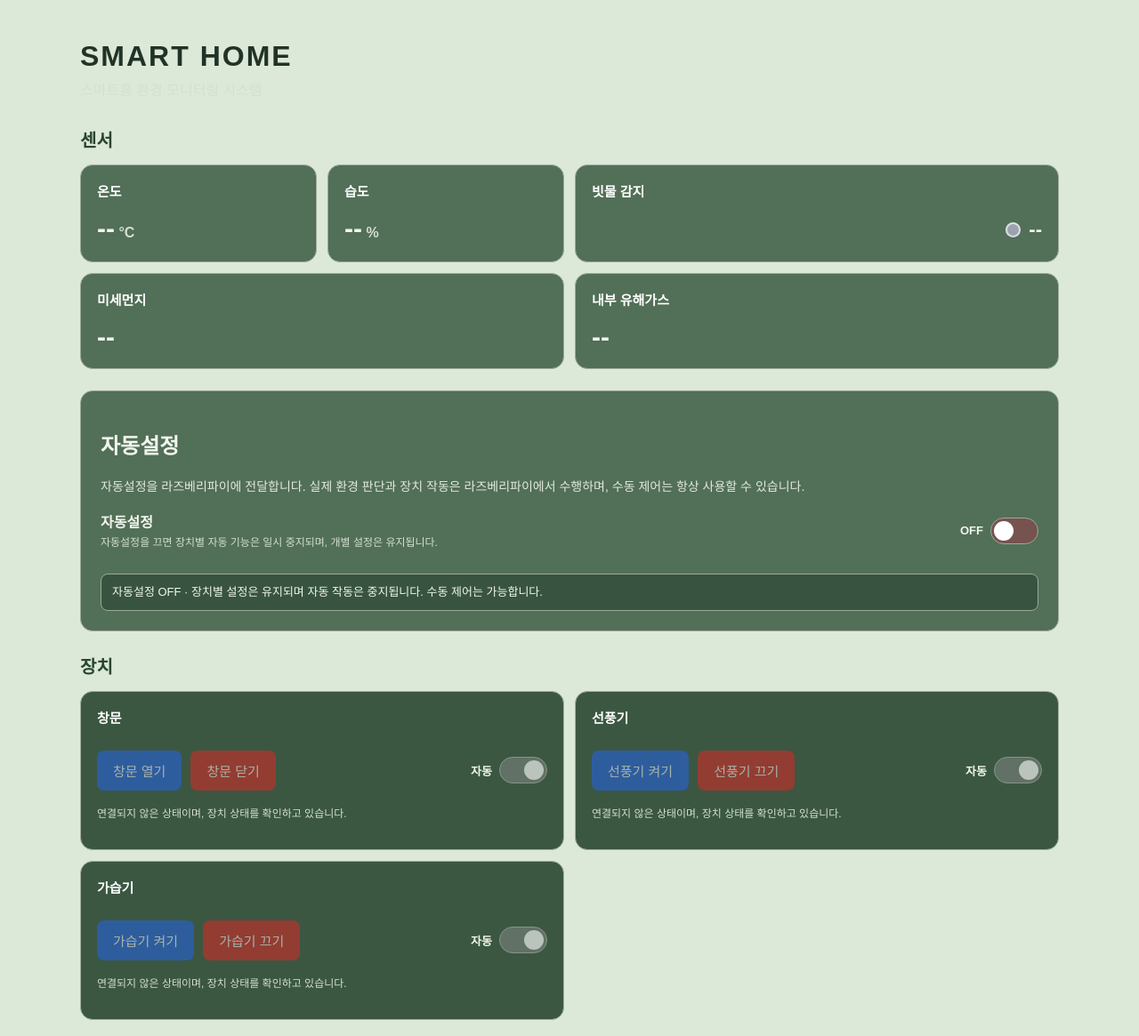
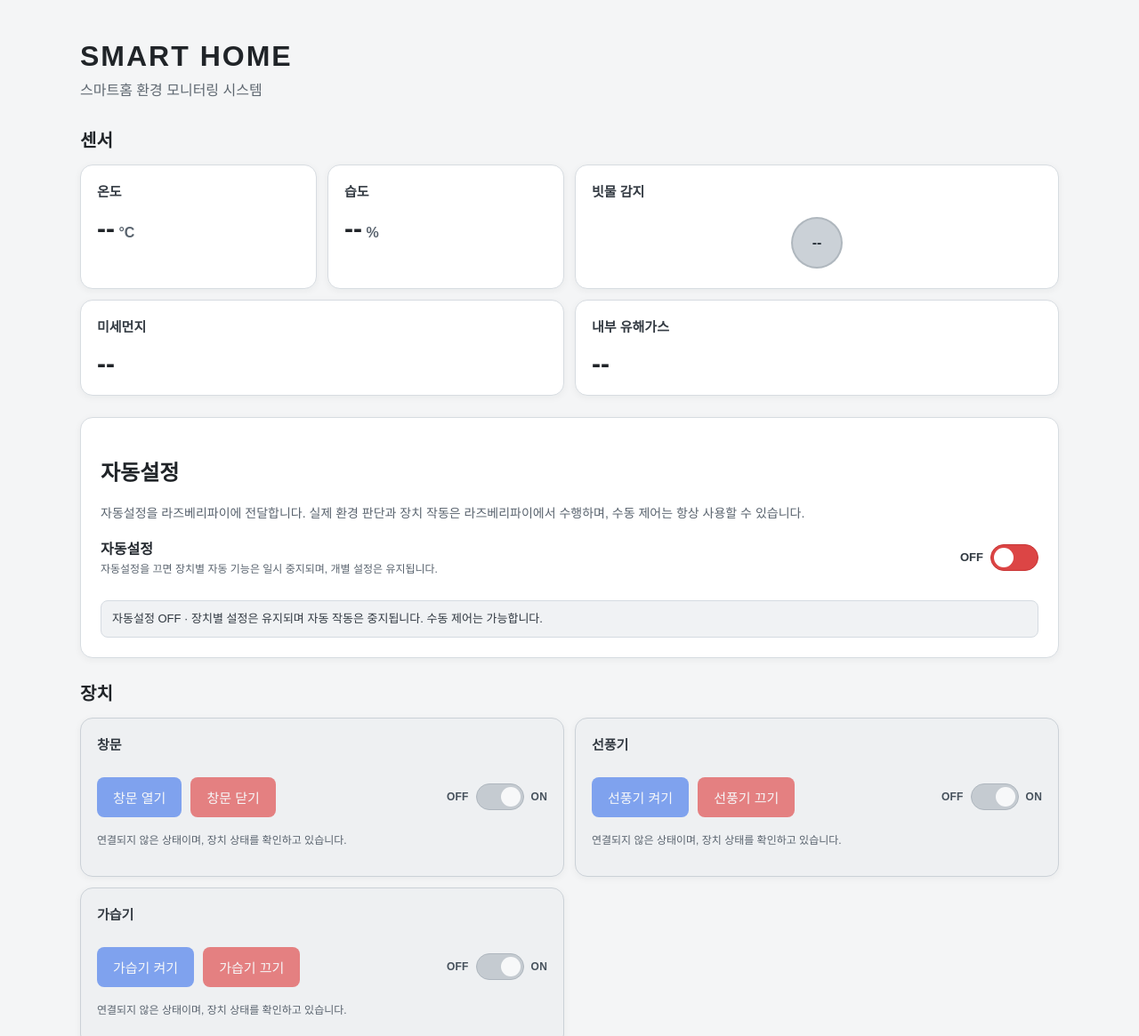
Before and after one commit to tw71178746-blip/smart-home-demo, a plain HTML site: page index.html in a window 1280 px wide. Shown: the top 1165 px of the page at 89% size. Drawn offline with nearby package versions, Linux system fonts and the light colour scheme; no server answers.

Commit message:
Update index.html

```diff
--- a/index.html
+++ b/index.html
@@ -461,6 +461,138 @@
         height: 260px;
       }
     }
+
+
+    /* 밝은 무채색 테마: 모든 주요 글자와 상태 안내의 대비를 확보합니다. */
+    body {
+      background: #f4f5f6;
+      color: #202428;
+    }
+
+    h1, h2, .section-heading { color: #202428; }
+    .subtitle { color: #5f6871; }
+
+    .card,
+    .auto-control-card,
+    .location-card {
+      background: #ffffff;
+      color: #252a30;
+      border-color: #d7dce1;
+      box-shadow: 0 2px 8px rgba(25, 35, 45, 0.05);
+    }
+
+    .card h3 { color: #343b43; }
+    .value, .device-card .value { color: #202428; }
+    .unit, .device-connection, .auto-device-help,
+    .status, .auto-control-description { color: #59636e; }
+
+    .device-card.device-on {
+      background: #edf7ef;
+      border-color: #a8d3b1;
+    }
+    .device-card.device-off {
+      background: #fff0ef;
+      border-color: #e3b4af;
+    }
+    .device-card.device-unknown {
+      background: #eef0f2;
+      border-color: #cbd1d7;
+    }
+
+    .auto-master-row, .auto-device-row {
+      border-top-color: #e1e5e9;
+    }
+    .auto-device-name { color: #252a30; }
+    .auto-switch-wrap { color: #303840; }
+    .auto-side-label {
+      color: #46515c;
+      font-size: 12px;
+      font-weight: 700;
+      letter-spacing: 0.2px;
+    }
+
+    .auto-toggle.is-off:not(:disabled) {
+      background: #dc4545;
+      border-color: #c93434;
+    }
+    .auto-toggle.is-off:not(:disabled):hover,
+    .auto-toggle.is-off:not(:disabled):focus,
+    .auto-toggle.is-off:not(:disabled):active {
+      background: #dc4545;
+      border-color: #c93434;
+    }
+    .auto-toggle.is-on:not(:disabled),
+    .auto-toggle.is-on:not(:disabled):hover,
+    .auto-toggle.is-on:not(:disabled):focus,
+    .auto-toggle.is-on:not(:disabled):active {
+      background: #229b59;
+      border-color: #188348;
+    }
+
+    /* 전체 자동설정 OFF 또는 저장 중인 개별 토글은 hover/focus에도 회색 고정 */
+    button.auto-toggle:disabled,
+    button.auto-toggle:disabled:hover,
+    button.auto-toggle:disabled:focus,
+    button.auto-toggle:disabled:active {
+      background: #c5cbd1;
+      border-color: #aeb6be;
+      opacity: 1;
+      cursor: not-allowed;
+      box-shadow: none;
+    }
+    button.auto-toggle:disabled::after { background: #f7f8f9; }
+
+    .auto-control-status,
+    .notice,
+    .location-card .notice {
+      background: #f0f2f4;
+      border-color: #d5dbe1;
+      color: #303840;
+    }
+    #mapContainer {
+      background: #e9edf0;
+    }
+    #map {
+      background: #e9edf0;
+      border-color: #cbd2d9;
+    }
+    .rain-status {
+      justify-content: center;
+      min-height: 66px;
+    }
+    .rain-indicator {
+      width: 58px;
+      height: 58px;
+      min-width: 58px;
+      border-radius: 50%;
+      display: inline-flex;
+      align-items: center;
+      justify-content: center;
+      border: 2px solid rgba(35, 45, 55, 0.16);
+      background: #9ca3af;
+      color: #202428;
+      font-size: 16px;
+      font-weight: 800;
+      line-height: 1;
+    }
+    .rain-status.is-clear .rain-indicator {
+      background: #facc15;
+      color: #3d3200;
+    }
+    .rain-status.is-rain .rain-indicator {
+      background: #3b82f6;
+      color: #ffffff;
+    }
+    .rain-status:not(.is-clear):not(.is-rain) .rain-indicator {
+      background: #cbd1d7;
+      color: #303840;
+    }
+
+    @media (max-width: 600px) {
+      .auto-side-label { font-size: 11px; }
+      .auto-switch-wrap { gap: 6px; }
+    }
+
   </style>
 </head>
 
@@ -485,7 +617,7 @@
         </div>
         <div class="card">
           <h3>빗물 감지</h3>
-          <div class="rain-status" id="rainStatus"><span class="rain-indicator"></span><span id="rain">--</span></div>
+          <div class="rain-status" id="rainStatus"><span class="rain-indicator"><span id="rain">--</span></span></div>
         </div>
         <div class="card">
           <h3>미세먼지</h3>
@@ -524,7 +656,7 @@
           <div class="device-control-row">
             <button type="button" id="windowOpenButton" onclick="sendWindowCommand('open')" disabled>창문 열기</button>
             <button type="button" class="stop" id="windowCloseButton" onclick="sendWindowCommand('close')" disabled>창문 닫기</button>
-            <div class="auto-switch-wrap"><span>자동</span><button type="button" class="auto-toggle" id="autoWindowButton" aria-label="창문 자동설정" aria-pressed="true" onclick="toggleAutoControl('window')" disabled></button></div>
+            <div class="auto-switch-wrap"><span class="auto-side-label">OFF</span><button type="button" class="auto-toggle" id="autoWindowButton" aria-label="창문 자동설정" aria-pressed="true" onclick="toggleAutoControl('window')" disabled></button><span class="auto-side-label">ON</span></div>
           </div>
           <p class="status device-status"><span class="device-connection" id="windowConnection">연결되지 않은 상태이며, 장치 상태를 확인하고 있습니다.</span></p>
         </div>
@@ -534,7 +666,7 @@
           <div class="device-control-row">
             <button type="button" id="fanOnButton" onclick="sendDeviceCommand('fan', 'on')" disabled>선풍기 켜기</button>
             <button type="button" class="stop" id="fanOffButton" onclick="sendDeviceCommand('fan', 'off')" disabled>선풍기 끄기</button>
-            <div class="auto-switch-wrap"><span>자동</span><button type="button" class="auto-toggle" id="autoFanButton" aria-label="선풍기 자동설정" aria-pressed="true" onclick="toggleAutoControl('fan')" disabled></button></div>
+            <div class="auto-switch-wrap"><span class="auto-side-label">OFF</span><button type="button" class="auto-toggle" id="autoFanButton" aria-label="선풍기 자동설정" aria-pressed="true" onclick="toggleAutoControl('fan')" disabled></button><span class="auto-side-label">ON</span></div>
           </div>
           <p class="status device-status"><span class="device-connection" id="fanConnection">연결되지 않은 상태이며, 장치 상태를 확인하고 있습니다.</span></p>
         </div>
@@ -544,7 +676,7 @@
           <div class="device-control-row">
             <button type="button" id="humidifierOnButton" onclick="sendDeviceCommand('humidifier', 'on')" disabled>가습기 켜기</button>
             <button type="button" class="stop" id="humidifierOffButton" onclick="sendDeviceCommand('humidifier', 'off')" disabled>가습기 끄기</button>
-            <div class="auto-switch-wrap"><span>자동</span><button type="button" class="auto-toggle" id="autoHumidifierButton" aria-label="가습기 자동설정" aria-pressed="true" onclick="toggleAutoControl('humidifier')" disabled></button></div>
+            <div class="auto-switch-wrap"><span class="auto-side-label">OFF</span><button type="button" class="auto-toggle" id="autoHumidifierButton" aria-label="가습기 자동설정" aria-pressed="true" onclick="toggleAutoControl('humidifier')" disabled></button><span class="auto-side-label">ON</span></div>
           </div>
           <p class="status device-status"><span class="device-connection" id="humidifierConnection">연결되지 않은 상태이며, 장치 상태를 확인하고 있습니다.</span></p>
         </div>
```
